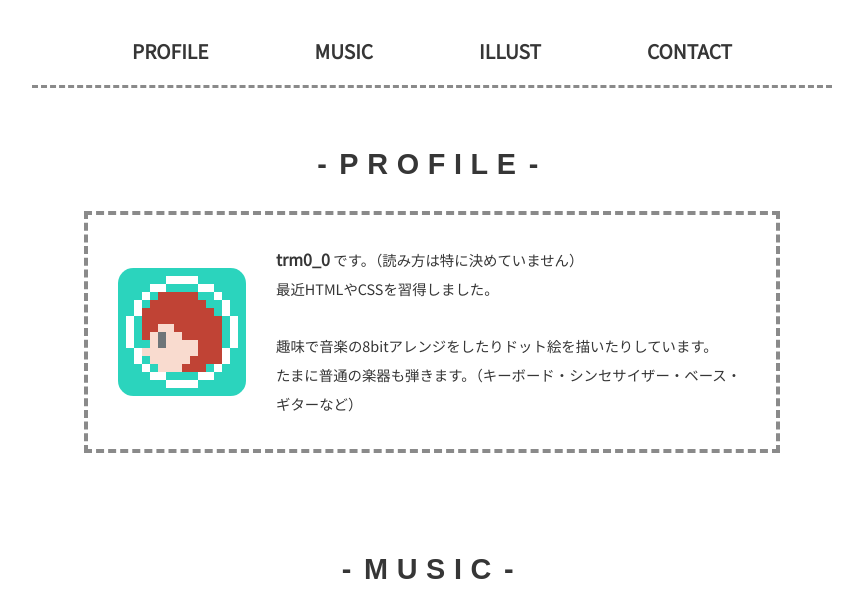
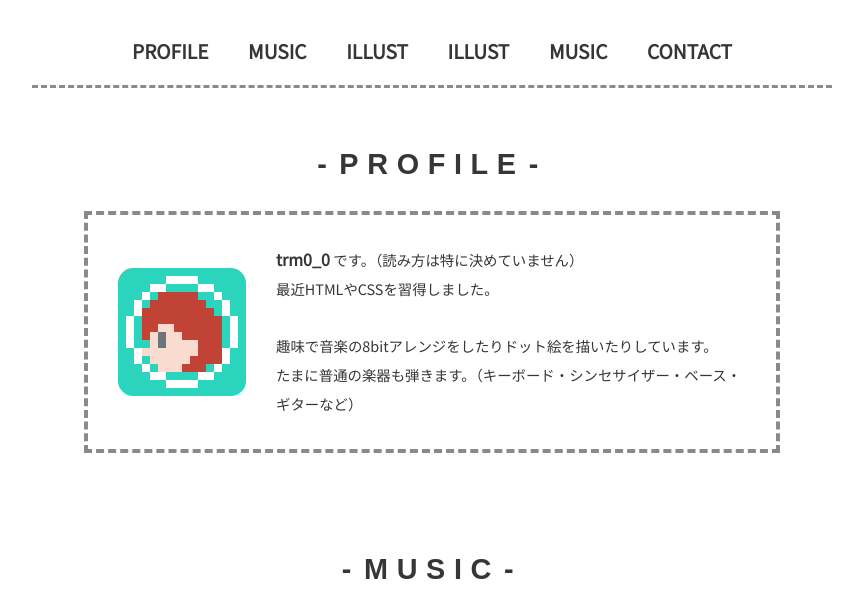
Before and after one commit to trm0-0/trm0-0.github.io, a plain HTML site: page index.html in a window 1280 px wide. Shown: the part 177-790 px from the top of the page, without its empty margins (208-1071 px from the left). Drawn offline with Linux system fonts and the light colour scheme; some packages are replaced by stand-ins of ours; a web font is replaced by a local one.

Commit message:
Add files via upload

```diff
--- a/index.html
+++ b/index.html
@@ -24,10 +24,12 @@
       <h1><span style="letter-spacing: .2em;">trm0_0</span>のユーザーサイト</h1>
       <nav>
         <ul class="flex">
-          <li><a href="#profile">PROFILE</a></li>
-          <li><a href="#music">MUSIC</a></li>
-          <li><a href="#illust">ILLUST</a></li>
-          <li><a href="#contact">CONTACT</a></li>
+            <li><a href="#profile">PROFILE</a></li>
+            <li class="pcnav"><a href="#music">MUSIC</a></li>
+            <li class="pcnav"><a href="#illust">ILLUST</a></li>
+            <li class="spnav"><a href="#illust">ILLUST</a></li>
+            <li class="spnav"><a href="#music">MUSIC</a></li>
+            <li><a href="#contact">CONTACT</a></li>
         </ul>
       </nav>
     </header>
@@ -107,7 +109,7 @@
 
         <ul class="flex">
           <li><p>TWITTER</p></li>
-          <li><p>INSTAGRAM</p></li>
+          <!-- <li><p>INSTAGRAM</p></li> -->
           <li><p>MAIL</p></li>
         </ul>
       </section>
```
Also changed, not shown: music.html (+1 -1 lines).
